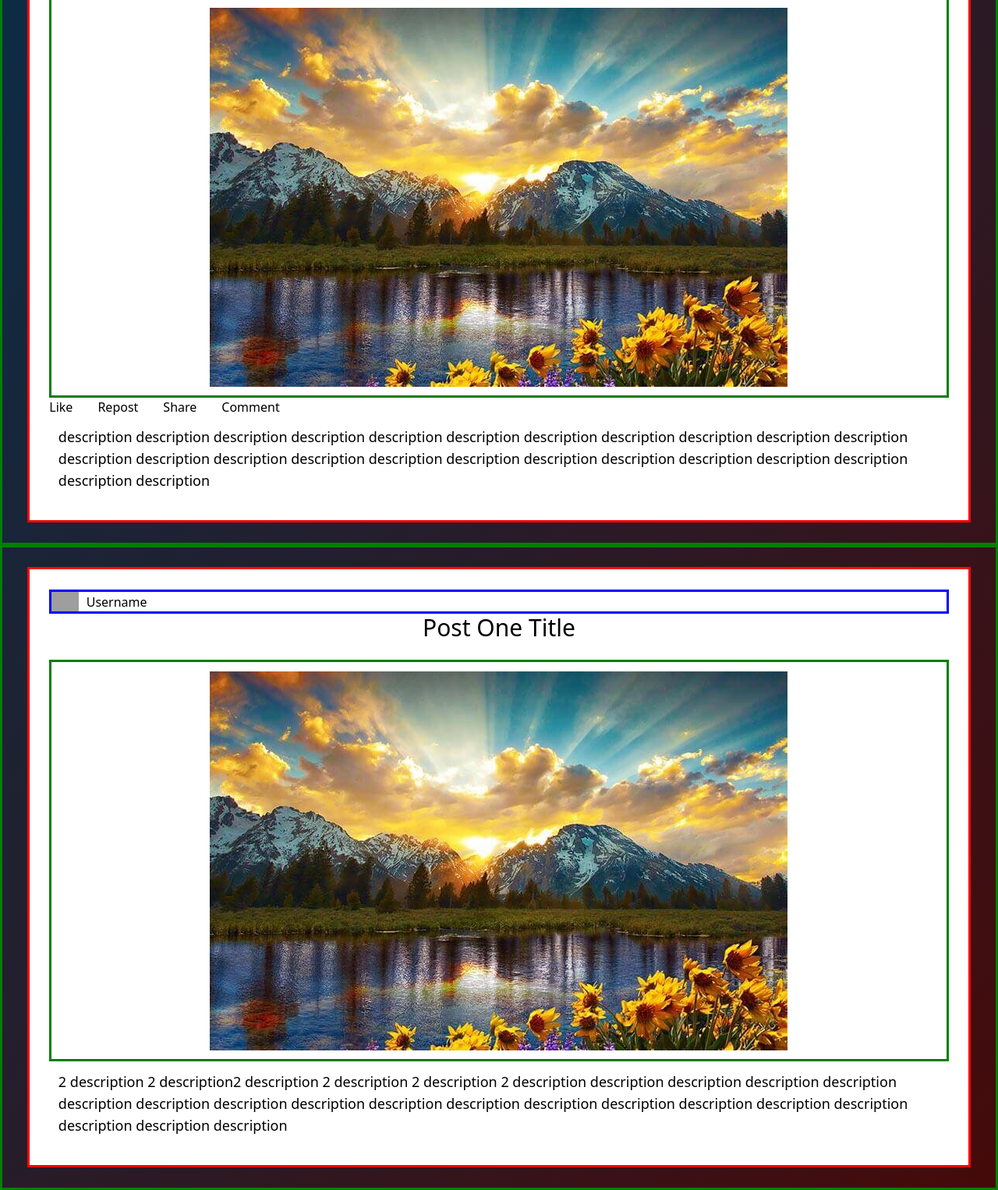
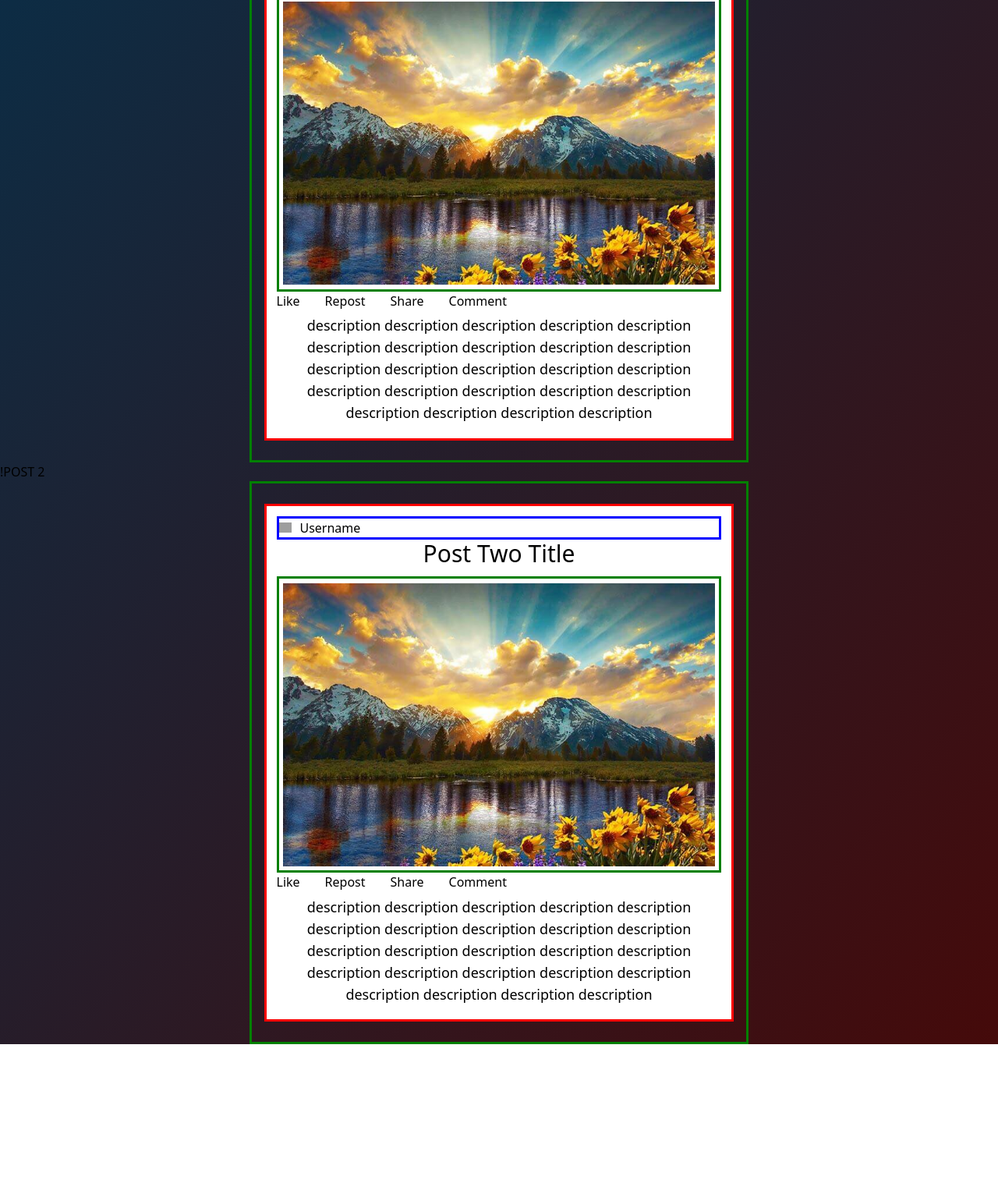
Before and after one commit to calebpanoch/cen4010_spr23_g20, a website: page index.html in a window 1280 px wide. Shown: the part 230-1756 px from the top of the page at 78% size. After the commit the page ends 1569 px from the top, so only its background shows below. Drawn offline with Linux system fonts and the light colour scheme; grey boxes are pictures that could not be loaded; a script that the page names is missing.

Commit message:
Update index.html
Fixed indenting
Resized posts

```diff
--- a/index.html
+++ b/index.html
@@ -39,8 +39,7 @@
             {
               let answer1 = "JsUsername";
 
-document.getElementById("username").innerHTML =
-answer1;
+            document.getElementById("username").innerHTML = answer1;
             }
         </script>
 
@@ -70,7 +69,6 @@ answer1;
 
         </style>
 
-
     </head>
 
 
@@ -78,7 +76,7 @@ answer1;
       <div class="bg-gradient-to-br from-sky-950 to-red-950">
           <div class="bg-opacity-70 bg-black relative flex items-center" style="padding: 1%;">
             <nav>
-            <a href="./index.html"><img src="./assets/FauLogo.png" style="max-width: 10%;" ></img></a>
+                <a href="./index.html"><img src="./assets/FauLogo.png" style="max-width: 10%;" ></a>
             </nav>
             <nav class=" lg:flex items-center ml-auto text-white">
                 <ul class="flex space-x-8">
@@ -95,12 +93,46 @@ answer1;
 
             </div>
         </div>
-<span> <p class="hidden">THIS IS WHERE POSTS ARE DISPLAYED </p>
+
+        <span> <p class="hidden">THIS IS WHERE POSTS ARE DISPLAYED </p> </span>
 
 
 
+       !POST 1
+        <div  class="center" align="center" style="margin: auto; padding-top: 2%; padding-bottom: 2%; max-width: 50%;">
+            <div class="bg-white bg-opacity-0 text-black contents">
+                <div class="pfp">
+                    <img src="./assets/pfp.jpg" style="max-width: 3%;">
+                    <p style="padding-left: 10px">Username</p>
+                </div>
+                <h2 class="text-3xl font-serif text-center"style="padding-bottom: 2%;">
+                Post One Title
+                </h2>
+                <div class="center">
+                    <img src="./assets/postTest.jpg" style="padding: 1%">
 
-  <div  class="center" style=" padding-top: 2%; padding-bottom: 2%;">
+                </div>
+                <div class=" lg:flex items-center ml-auto text-pink">
+                    <ul class="flex space-x-8">
+                        <li>  <button onclick="displayLike()">Like</button>
+                        <p id="liked"></p> </li>
+                        <li>  <button onclick="Repost()">Repost</button>
+                        <p id="reposted"></p> </li>
+                        <li>  <button onclick="Share()">Share</button>
+                        <p id="shared"></p> </li>
+                        <li>  <button onclick="Commenting()">Comment</button>
+                        <p id="commenting"></p> </li>
+
+                    </ul>
+                </div>
+
+                <h3 class="font-sans text-lg"style="padding: 1%;"> description  description  description description description description description description description description description description description description description description description description description description description description description description
+                </h3>
+            </div>
+        </div>
+
+        !POST 2
+        <div  class="center" align="center" style="margin: auto; padding-top: 2%; padding-bottom: 2%; max-width: 50%;">
             <div class="bg-white bg-opacity-0 text-black contents">
                 <div class="pfp">
                     <img src="./assets/pfp.jpg" style="max-width: 3%;">
@@ -127,36 +159,12 @@ answer1;
                     </ul>
                 </div>
 
-         <h3 class="font-sans text-lg"style="padding: 1%;"> description  description  description description description description description description description description description description description description description description description description description description description description description description </h3>
+                <h3 class="font-sans text-lg"style="padding: 1%;"> description  description  description description description description description description description description description description description description description description description description description description description description description description
+                </h3>
                 </div>
 
-
-      </div>
-                <div  class="center" style=" padding-top: 2%; padding-bottom: 2%;">
-                  <div class="bg-white bg-opacity-0 text-black contents">
-                    <div class="pfp">
-                      <img src="./assets/pfp.jpg" style="max-width: 3%;"></img>
-                      <p style="padding-left: 10px">Username</p>
-                    </div>
-                  <h2 class="text-3xl font-serif text-center"style="padding-bottom: 2%;">
-                    Post One Title
-                  </h2>
-                      <div class="center">
-                        <img src="./assets/postTest.jpg" style="padding: 1%;">
-
-                      </div>
-
-
-                      <h3 class="font-sans text-lg"style="padding: 1%;">2 description 2 description2  description 2 description 2 description 2 description description description description description description description description description description description description description description description description description description description </h3>
             </div>
         </div>
 
-              </span>
-
-
-
-
-            </div>
-        </div>
     </body>
 </html>
```
Lines whose indentation alone changed are shown as unchanged.
